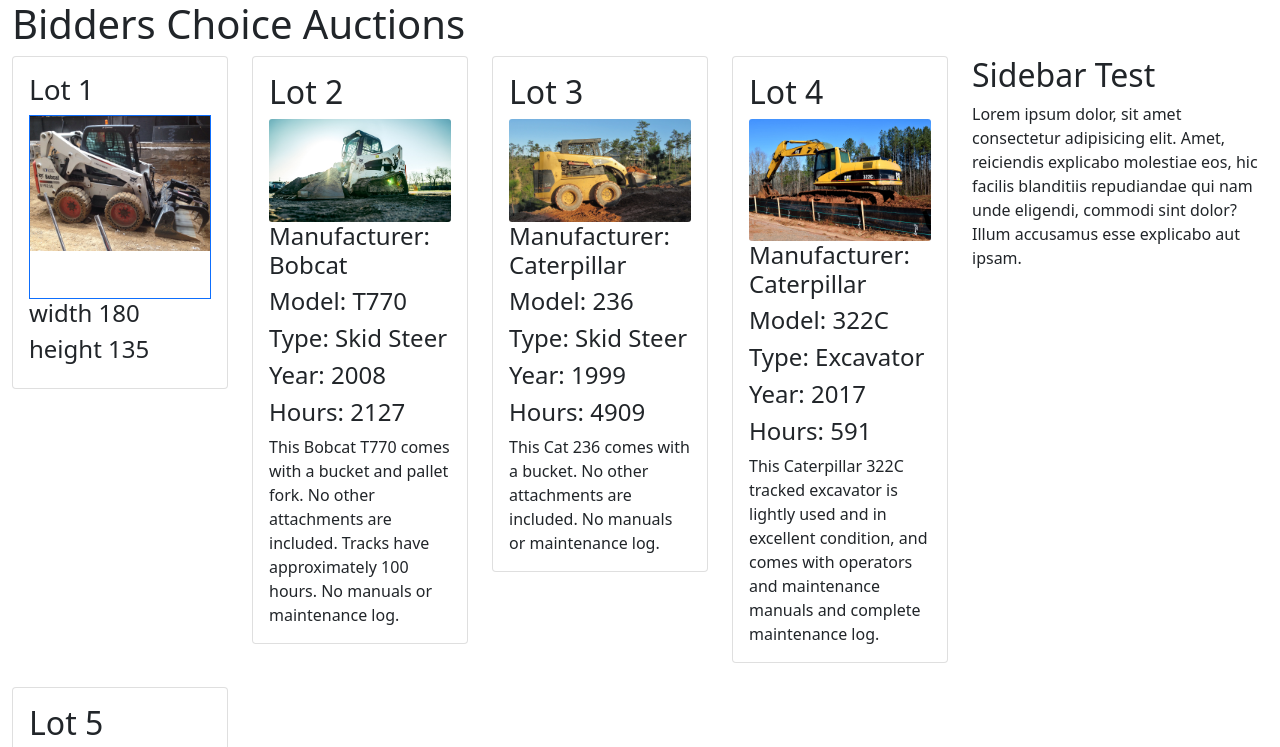
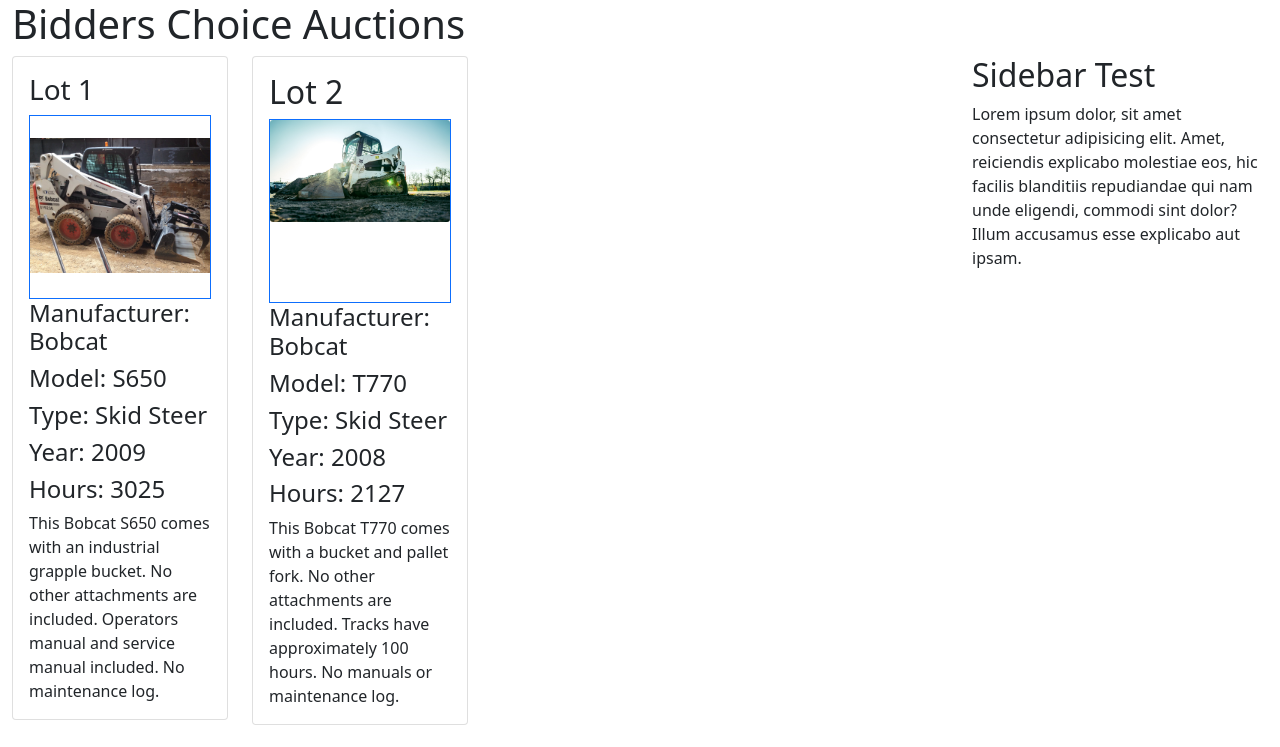
Before and after one commit to tjwwyo/AuctionSite, a website: page test.html in a window 1280 px wide. Shown: the top 747 px of the page. Drawn offline with nearby package versions, Linux system fonts and the light colour scheme; grey boxes are pictures that could not be loaded.

Commit message:
GOT THE RESIZER WORKING... for one card

```diff
--- a/test.html
+++ b/test.html
@@ -19,7 +19,7 @@
 
 </head>
 
-<body>
+<body onload="squareUp()" onresize="squareUp()">
     <header class="jumbotron">
         <div class="container-fluid">
             <div class="row">
@@ -40,18 +40,16 @@
                             <div class="card-body">
                                 <h3>Lot 1</h3>
                                 <div class="square border border-primary">
-                                    <div class="squareContent">
-                                        <img src="/pics/BobcatS650SkidSteer.jpg" class="squareContent " alt="Bobcat S650 Skid Steer" id="lotOneImg">
+                                    <div class="squareContent" id="lotOneSquareContent">
+                                        <img src="/pics/BobcatS650SkidSteer.jpg" class="squareContent" alt="Bobcat S650 Skid Steer" id="lotOneImg">
                                     </div>
                                 </div>
-                                <h4 id="loiwt">width</h4>
-                                <h4 id="loiht">height</h4>
-                                <!-- <h4>Manufacturer: Bobcat</h4>
+                                <h4>Manufacturer: Bobcat</h4>
                                 <h4>Model: S650</h4>
                                 <h4>Type: Skid Steer</h4>
                                 <h4>Year: 2009</h4>
                                 <h4>Hours: 3025</h4>
-                                <div class="card-text">This Bobcat S650 comes with an industrial grapple bucket.  No other attachments are included.  Operators manual and service manual included.  No maintenance log.</div> -->
+                                <div class="card-text">This Bobcat S650 comes with an industrial grapple bucket.  No other attachments are included.  Operators manual and service manual included.  No maintenance log.</div>
                             </div>
                         </div>
                     </div>
@@ -59,7 +57,11 @@
                         <div class="card">
                             <div class="card-body">
                                 <h2>Lot 2</h2>
-                                <img src="/pics/BobcatT770SkidSteer.jpg" class="card-img" alt="Bobcat T770 Skid Steer">
+                                <div class="square border border-primary">
+                                    <div class="squareContent">
+                                        <img src="/pics/BobcatT770SkidSteer.jpg" class="card-img" alt="Bobcat T770 Skid Steer">
+                                    </div>
+                                </div>
                                 <h4>Manufacturer: Bobcat</h4>
                                 <h4>Model: T770</h4>
                                 <h4>Type: Skid Steer</h4>
@@ -69,7 +71,7 @@
                             </div>
                         </div>
                     </div>
-                    <div class="col">
+                    <!-- <div class="col">
                         <div class="card">
                             <div class="card-body">
                                 <h2>Lot 3</h2>
@@ -110,7 +112,7 @@
                                 <div class="card-text">This Caterpillar D19 bulldozer is not running.  Comes with operators manual.  No maintenance manual or log.</div>
                             </div>
                         </div>
-                    </div>
+                    </div> -->
                     <!-- <div class="col">
                         <div class="card">
                             <div class="card-body">
@@ -313,13 +315,18 @@
         <script src="node_modules/bootstrap/dist/js/bootstrap.min.js"></script>
 
         <script>
-            $(function() {
-                var loiw = " " + $("#lotOneImg").width();
-                var loih = " " + $("#lotOneImg").height();
-                $("#loiwt").append(loiw);
-                $("#loiht").append(loih);
-            });
+            function squareUp() {
+                let loiw = $("#lotOneImg").width();
+                let loih = $("#lotOneImg").height();
+                let lpad = "";
+                if (loiw >= loih) {
+                    lpad = lpad + ((loiw - loih)/2) + "px";
+                    $("#lotOneSquareContent").css("top", lpad);
+                }
+                return;
+            };
         </script>
+
     </footer>
 
 </body>
```
